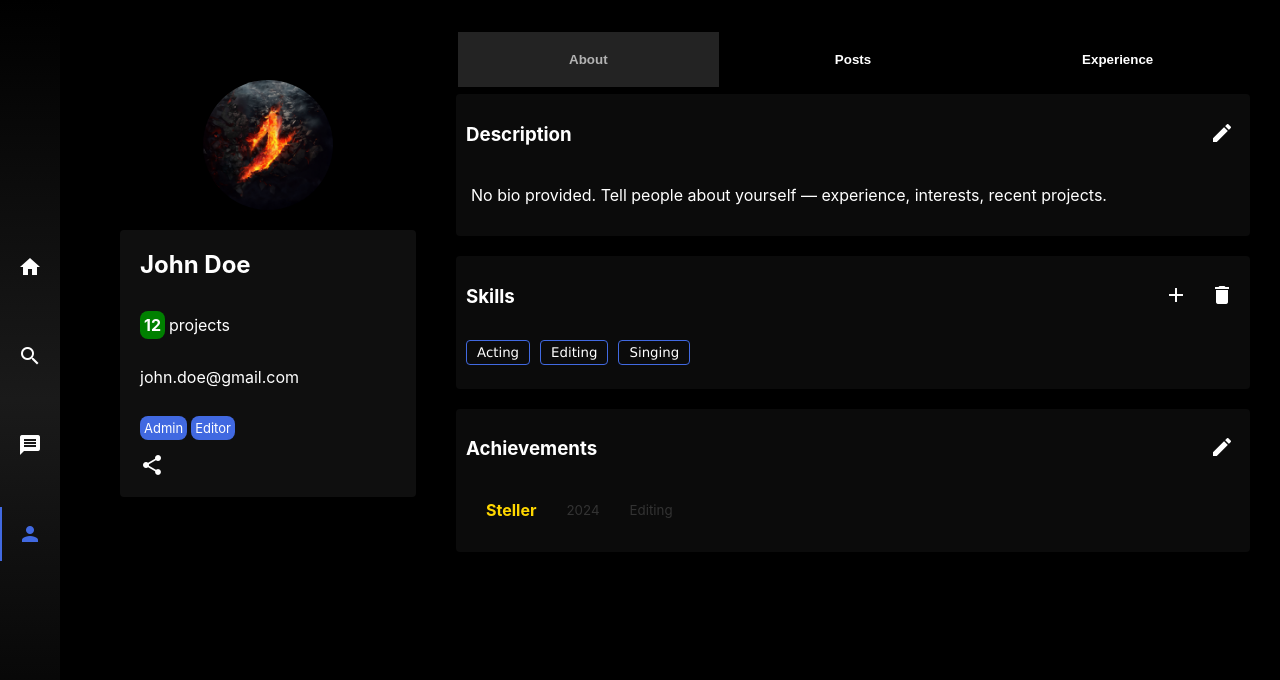
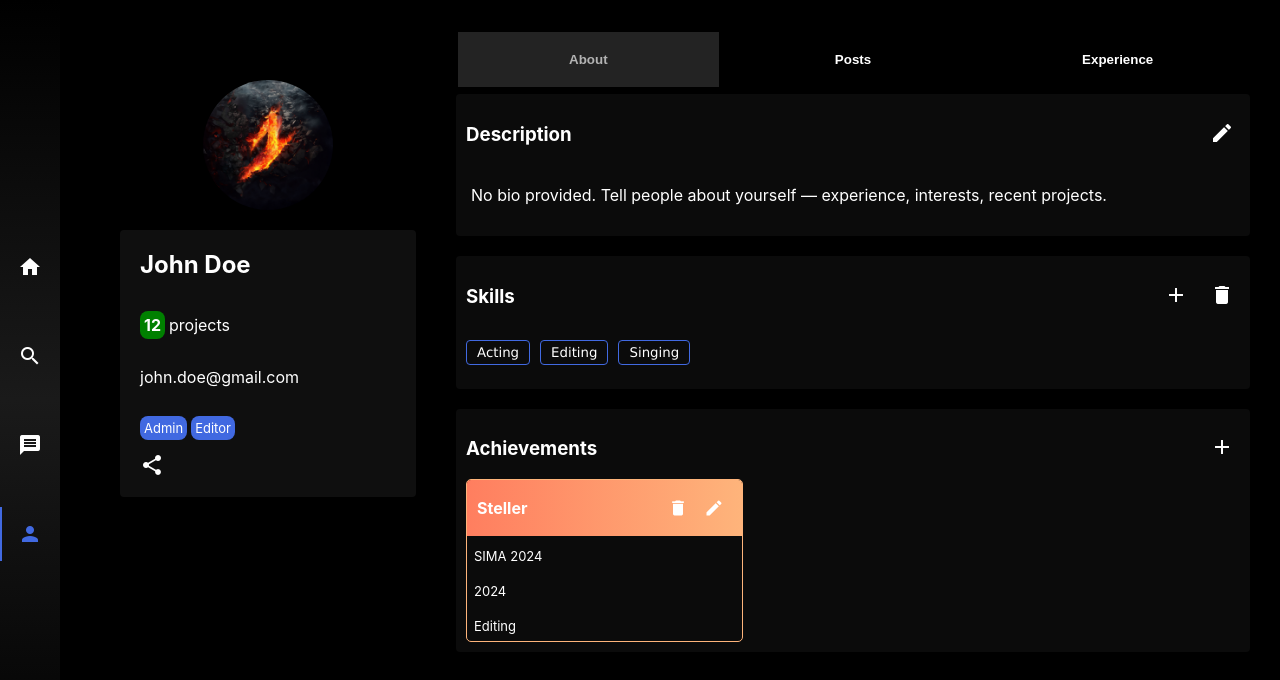
Before and after one commit to cine-universe/cine-connect-ui, an Angular app: page /profile in a window 1280 px wide. Both pictures are taken after a click on the button "About". Shown: the top 680 px of the page. Built offline with nearby package versions, Linux system fonts and the light colour scheme.

Commit message:
achievements section developed

```diff
--- /dev/null
+++ b/src/app/components/achievement-form/achievement-form.html
@@ -0,0 +1,29 @@
+<div class="ach-header">
+    <h3>Achievement</h3>
+    <button class="modal-close" aria-label="Close" (click)="onCancel()">✕</button>
+</div>
+<form [formGroup]="awardForm" (submit)="onSubmit()" class="form-container">
+  <mat-form-field appearance="fill">
+    <mat-label>Award</mat-label>
+    <input matInput formControlName="award" placeholder="e.g. Oscar">
+  </mat-form-field>
+
+  <mat-form-field appearance="fill">
+    <mat-label>Year</mat-label>
+    <input matInput formControlName="year" placeholder="e.g. 2024" type="number" min="1947" max="2050">
+  </mat-form-field>
+
+  <mat-form-field appearance="fill">
+    <mat-label>Event Name</mat-label>
+    <input matInput formControlName="event" placeholder="e.g. SIIMA">
+  </mat-form-field>
+
+  <mat-form-field appearance="fill">
+    <mat-label>Category</mat-label>
+    <input matInput formControlName="category" placeholder="e.g. Best Actor">
+  </mat-form-field>
+
+  <button class="primary-btn" color="primary" type="submit" [disabled]="awardForm.invalid">
+    Submit
+  </button>
+</form>
--- /dev/null
+++ b/src/app/components/achievement-form/achievement-form.scss
@@ -0,0 +1,43 @@
+.form-container {
+  display: flex;
+  flex-direction: column;
+  width: 500px;
+  font-size: small;
+
+  mat-form-field {
+    margin: 0;
+    padding: 0;
+  }
+  input {
+    margin: 0;
+    padding: 0;
+  }
+
+  .primary-btn {
+    align-self: end;
+  }
+}
+
+.ach-header {
+    display: flex;
+    justify-content: space-between;
+
+    /* close button */
+    .modal-close {
+        position: absolute;
+        top: 8px;
+        right: 8px;
+        background: rgba(255,255,255,0.06);
+        border: none;
+        color: #fff;
+        width: 36px;
+        height: 36px;
+        border-radius: 6px;
+        cursor: pointer;
+        font-size: 16px;
+        display: flex;
+        align-items: center;
+        justify-content: center;
+    }
+    .modal-close:hover { background: rgba(255,255,255,0.12); }
+}
--- /dev/null
+++ b/src/app/components/achievement-form/achievement-form.ts
@@ -0,0 +1,67 @@
+import { Component, EventEmitter, Input, OnChanges, Output, SimpleChanges } from '@angular/core';
+import { FormBuilder, FormGroup, ReactiveFormsModule, Validators } from '@angular/forms';
+import { MatButtonModule } from '@angular/material/button';
+import { MatFormFieldModule } from '@angular/material/form-field';
+import { MatInputModule } from '@angular/material/input';
+import { MatSelectModule } from '@angular/material/select';
+
+@Component({
+  selector: 'app-achievement-form',
+  imports: [
+    ReactiveFormsModule,
+    MatFormFieldModule,
+    MatInputModule,
+    MatSelectModule,
+    MatButtonModule
+  ],
+  templateUrl: './achievement-form.html',
+  styleUrl: './achievement-form.scss',
+})
+export class AchievementForm implements OnChanges {
+  @Input() achievement: any = null;
+  @Output() saved = new EventEmitter<any>();
+  @Output() cancel = new EventEmitter<void>();
+
+  awardForm: FormGroup;
+
+  constructor(private fb: FormBuilder) {
+    this.awardForm = this.fb.group({
+      award: ['', Validators.required],
+      year: ['', [Validators.required, Validators.pattern('^[0-9]{4}$')]],
+      event: ['', Validators.required],
+      category: ['', Validators.required]
+    });
+  }
+
+  ngOnChanges() {
+    if (this.achievement) {
+      // patch form with incoming achievement values
+      console.log(this.achievement)
+      this.awardForm.patchValue({
+        award: this.achievement.award ?? '',
+        year: this.achievement.year ?? '',
+        event: this.achievement.event ?? this.achievement.event ?? '',
+        category: this.achievement.category ?? ''
+      });
+    } else if (!this.achievement) {
+      this.awardForm.reset();
+    }
+  }
+
+  onSubmit() {
+    if (this.awardForm.valid) {
+      const payload = {
+        ...this.awardForm.value,
+        userId: this.achievement?.userId ?? '',
+        // later this id was updated by backend
+        id: this.achievement?.id ?? Date.now()
+      };
+      this.saved.emit(payload);
+    }
+  }
+
+  onCancel() {
+    this.cancel.emit();
+  }
+
+}
--- a/src/app/models/Achievements.ts
+++ b/src/app/models/Achievements.ts
@@ -4,4 +4,5 @@ export interface Achievements {
     award: string;
     year: number;
     category: string;
+    event: string;
 }
--- a/src/app/screens/profile/profile.html
+++ b/src/app/screens/profile/profile.html
@@ -60,15 +60,24 @@
                 <div class="achievements">
                     <div class="ach-header">
                         <h3>Achievements</h3>
-                        <button><mat-icon class="edit">edit</mat-icon></button>
+                        <button (click)="openAchievement('add', null)"><mat-icon>add</mat-icon></button>
                     </div>
-                    @for(achievement of userProfile?.achievements; track achievement) {
+                    <div class="ach-container">
+                    @for(achievement of userProfile?.achievements; track achievement.id) {
                         <div class="achievement">
-                            <h4>{{ achievement.award }}</h4>
+                            <div class="ach-header">
+                                <h4>{{ achievement.award }}</h4>
+                                <div class="ach-actions">
+                                    <button (click)="deleteAchievement(achievement?.id)"><mat-icon>delete</mat-icon></button>
+                                    <button (click)="openAchievement('edit', achievement?.id)"><mat-icon>edit</mat-icon></button>
+                                </div>
+                            </div>
+                            <p>{{ achievement.event }}</p>
                             <p>{{ achievement.year }}</p>
                             <p>{{ achievement.category }}</p>
                         </div>
                     }
+                    </div>
                 </div>
             </div>
         } @else if(selectedCategory==='Experience') {
@@ -135,6 +144,19 @@
         </div>
     }
 
+    <!-- achievement edit dialog -->
+    @if(isEditingAchievement) {
+        <div class="modal-overlay" (click)="cancelAchievements()">
+            <div class="modal-content" (click)="$event.stopPropagation()">
+                <app-achievement-form
+                    [achievement]="achievement"
+                    (saved)="onAchievementSaved($event)"
+                    (cancel)="cancelAchievements()">
+                </app-achievement-form>
+            </div>
+        </div>
+    }
+
     @if(selectedPost) {
         <div class="modal-overlay" (click)="closePost()">
             <div class="modal-content" (click)="$event.stopPropagation()">
--- a/src/app/screens/profile/profile.scss
+++ b/src/app/screens/profile/profile.scss
@@ -132,11 +132,6 @@
                     align-items: center;
                 }
 
-                .edit {
-                    background: none;
-                    border: none;
-                }
-
                 p {
                     width: 100%;
                     min-height: fit-content;
@@ -183,28 +178,45 @@
                 background-color: #0b0b0b;
                 border-radius: 4px;
                 padding: 10px;
+                .ach-container{
+                    display: flex;
+                    gap: 10px;
+                    flex-wrap: wrap;
+                }
                 .ach-header{
                     display: flex;
                     justify-content: space-between;
                     align-items: center;
                 }
                 .achievement {
-                    margin: 0;
-                    padding: 0px 20px 0px 20px;
+                    width: 275px;
                     display: flex;
-                    justify-content: start;
-                    align-items: center;
-                    gap: 30px;
-                    border-radius: 4px;
-                    width: fit-content;
+                    flex-direction: column;
+                    gap: 5px;
+                    border: 1px solid #feb47b;
+                    border-radius: 5px;
+                    .ach-header {
+                        display: flex;
+                        align-items: center;
+                        justify-content: space-between;
+                        margin: 0;
+                        padding: 10px;
+                        background-image: linear-gradient(to right, #ff7e5f, #feb47b);
+                        color: white;
+                        border-radius: 4px 4px 0px 0px;
 
-                    h4 {
-                        color: gold;
+                        mat-icon {
+                            font-size: 20px;
+                            padding-top: 7px;
+                        }
+                        h4 {
+                            margin: 0;
+                        }
                     }
-
                     p {
-                        color: #333333;
-                        font-size: smaller;
+                        margin: 0;
+                        padding: 7px;
+                        font-size: small;
                     }
                 }
             }
--- a/src/app/screens/profile/profile.ts
+++ b/src/app/screens/profile/profile.ts
@@ -2,11 +2,11 @@ import { Component, HostListener, OnDestroy } from '@angular/core';
 import { ProfileService } from '../../services/profile-service';
 import { MatIconModule } from '@angular/material/icon';
 import { FormsModule } from '@angular/forms';
-import { JsonPipe } from '@angular/common';
+import { AchievementForm } from '../../components/achievement-form/achievement-form';
 
 @Component({
   selector: 'app-profile',
-  imports: [MatIconModule, FormsModule],
+  imports: [MatIconModule, FormsModule, AchievementForm],
   templateUrl: './profile.html',
   styleUrl: './profile.scss',
 })
@@ -20,11 +20,17 @@ export class Profile implements OnDestroy {
   isEditingDescription = false;
   editDescription = '';
 
+  // skill edit/add dialog state
   skillsPopup = [];
   isRemovingSkill = false;
   addOrDel = '';
   newSkill = '';
   newSkillList: string[] = [];
+
+  // achievement edit/add dialog state
+  isEditingAchievement = false;
+  addOrEdit = '';
+  achievement = {};
 
   selectedPost: string | null = null;
 
@@ -45,12 +51,7 @@ export class Profile implements OnDestroy {
   ngOnInit() {
     // Dummy user profile data
     this.userProfile = this.profileService.getUserProfile();
-    this.posts = ['banner.jpg', 'banner.jpg', 'baahubali.jpg','banner.jpg', 'banner.jpg', 'baahubali.jpg',
-      'banner.jpg', 'banner.jpg', 'baahubali.jpg','banner.jpg', 'banner.jpg', 'baahubali.jpg',
-      'banner.jpg', 'banner.jpg', 'baahubali.jpg','banner.jpg', 'banner.jpg', 'baahubali.jpg',
-      'banner.jpg', 'banner.jpg', 'baahubali.jpg','banner.jpg', 'banner.jpg', 'baahubali.jpg',
-      'banner.jpg', 'banner.jpg', 'baahubali.jpg','banner.jpg', 'banner.jpg', 'baahubali.jpg',
-    ];
+    this.posts = ['banner.jpg', 'baahubali.jpg'];
   }
 
   openPost(url: string) {
@@ -144,4 +145,54 @@ export class Profile implements OnDestroy {
   removeNewSkill(index: number) {
     this.newSkillList.splice(index, 1);
   }
+
+  // open achievement edit/add dialog
+  openAchievement(operation: string, index: any) {
+    if (operation === 'edit') {
+      this.addOrEdit = 'edit';
+      this.achievement = this.userProfile?.achievements?.find((a: any) => a.id === index) ?? {};
+    } else {
+      this.addOrEdit = 'add';
+      this.achievement = {
+        award: '',
+        year: '',
+        event: '',
+        category: '',
+        userId: this.userProfile.id
+      };
+    }
+    this.isEditingAchievement = true;
+    try { document.body.style.overflow = 'hidden'; } catch {}
+  }
+
+  // after edit/add modal saves an achievement
+  onAchievementSaved(payload: any) {
+    this.userProfile = this.userProfile || {};
+    this.userProfile.achievements = this.userProfile.achievements || [];
+
+    if (this.addOrEdit === 'edit') {
+      const idx = this.userProfile.achievements.findIndex((a: any) => a.id === payload.id);
+      if (idx > -1) {
+        this.userProfile.achievements[idx] = payload;
+      } else {
+        this.userProfile.achievements.push(payload);
+      }
+    } else {
+      this.userProfile.achievements.push(payload);
+    }
+
+    this.isEditingAchievement = false;
+    this.achievement = {};
+    try { document.body.style.overflow = ''; } catch {}
+  }
+
+  deleteAchievement(index: number) {
+    this.userProfile.achievements=this.userProfile.achievements.filter((a: any) => a.id !== index);
+  }
+
+  cancelAchievements() {
+    this.isEditingAchievement = false;
+    this.achievement = {};
+    try { document.body.style.overflow = ''; } catch {}
+  }
 }
--- a/src/app/services/profile-service.ts
+++ b/src/app/services/profile-service.ts
@@ -21,7 +21,8 @@ export class ProfileService {
         userId: 1,
         award: 'Steller',
         category: 'Editing',
-        year: 2024
+        year: 2024,
+        event: 'SIMA 2024'
       }]
     };
     return userDetails;
```
Also changed, not shown: 1 other file (tests, documents, lock files or other folders).
